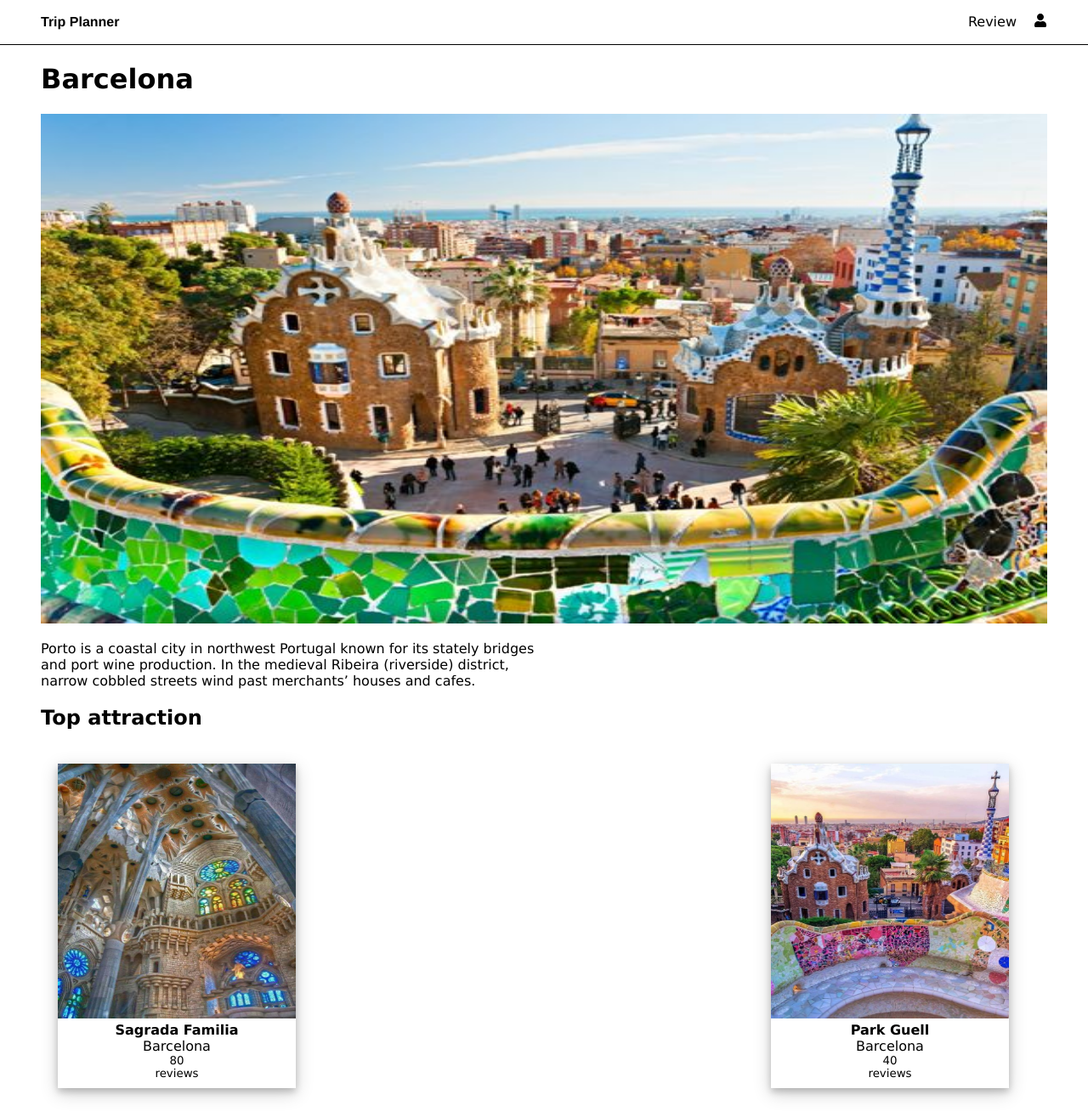
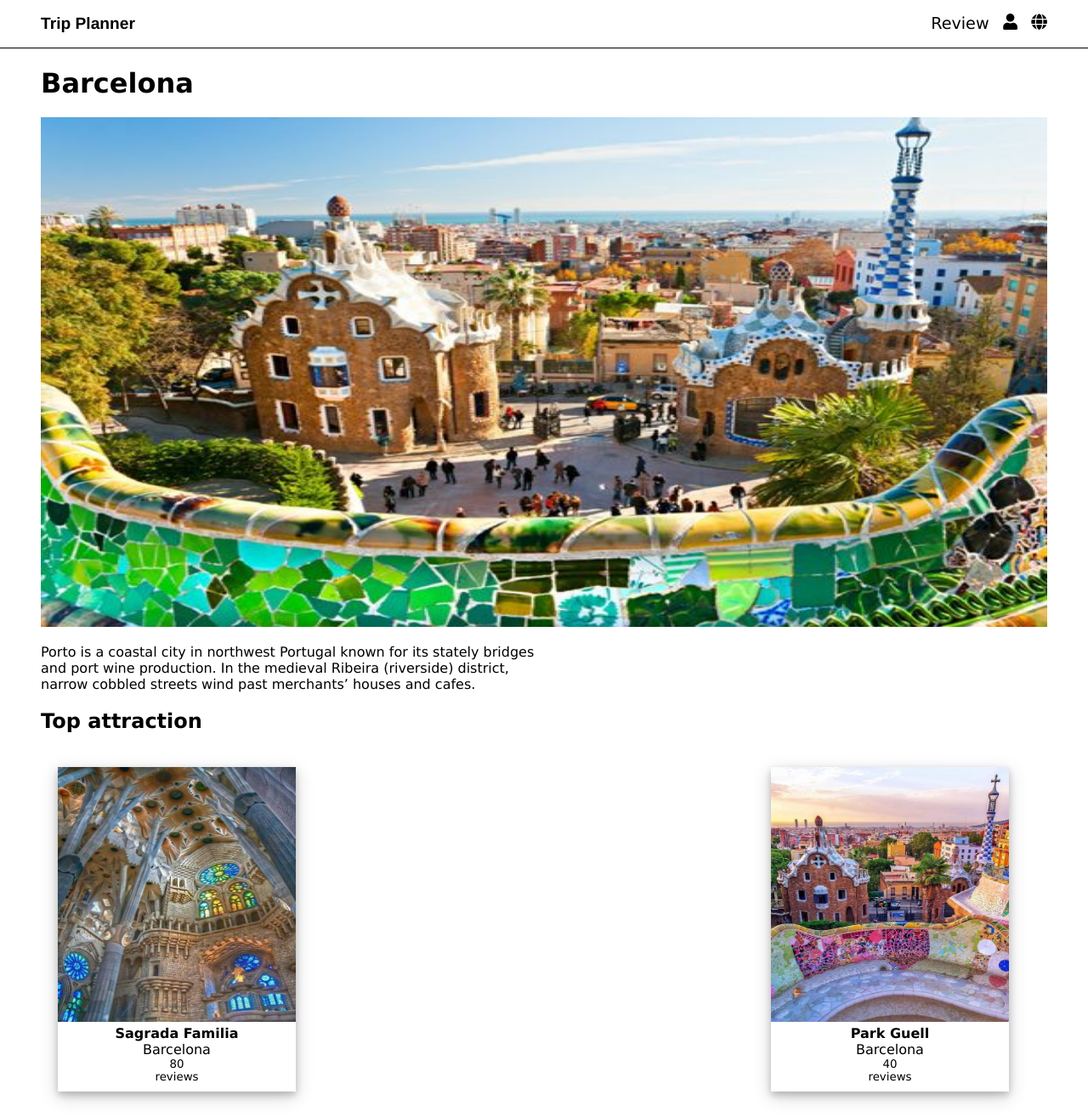
Before and after one commit to IlariaMessiha/Trip-Planner-Project, a React (Create React App) app: page /location/1 in a window 1280 px wide. Shown: the whole page at 85% size. Built offline with nearby package versions, Linux system fonts and the light colour scheme.

Commit message:
Adding globe icon

```diff
--- a/src/Components/NavigationBar.module.css
+++ b/src/Components/NavigationBar.module.css
@@ -15,11 +15,13 @@ nav {
 }
 
 .rightSide div {
-    padding-left: 20px;
+    padding-left: 15px;
+    font-size: larger;
 }
 
 .logo {
     font-weight: bold;
     font-family: 'Franklin Gothic Medium', 'Arial Narrow', Arial, sans-serif;
+    font-size: larger;
 
 }
--- a/src/Components/NavigationBar.tsx
+++ b/src/Components/NavigationBar.tsx
@@ -1,6 +1,6 @@
 import { FC } from "react";
 import styles from "./NavigationBar.module.css";
-import { FaPen, FaUser } from "react-icons/fa";
+import { FaGlobe, FaPen, FaUser } from "react-icons/fa";
 import { Typography } from "./core/Typography";
 import { Container } from "./core/Container";
 
@@ -15,9 +15,15 @@ export const NavigationBar = () => {
         </div>
         <div className={styles.rightSide}>
           {/*  TODO ADD ICON */}
-          <Typography text="Review" />
+          <div>
+            <Typography text="Review" />
+          </div>
+
           <div className={styles.profilePage}>
             <FaUser />
+          </div>
+          <div>
+            <FaGlobe />
           </div>
         </div>
       </Container>
--- a/src/Components/widgets/SearchEngineAutocomplete.module.css
+++ b/src/Components/widgets/SearchEngineAutocomplete.module.css
@@ -76,6 +76,7 @@ a {
 .searchResultElement:hover {
     text-decoration: underline;
     opacity: 0.5;
+    background-color: #F0F0F0;
 
 }
 
@@ -86,4 +87,6 @@ a {
 
 .itemName {
     padding-left: 7px;
+    padding-top: 5px;
+
 }
--- a/src/Pages/LocationPage.tsx
+++ b/src/Pages/LocationPage.tsx
@@ -39,7 +39,9 @@ export const LocationPage = () => {
       <Typography text="Top attraction" variant="h2" />
       <Swiper>
         {result.map((activity) => (
-          <CardActivity activity={activity} key={activity.id} />
+          <a key={activity.id} href={`/activity/${activity.id}`}>
+            <CardActivity activity={activity} />
+          </a>
         ))}
       </Swiper>
     </Container>
```
